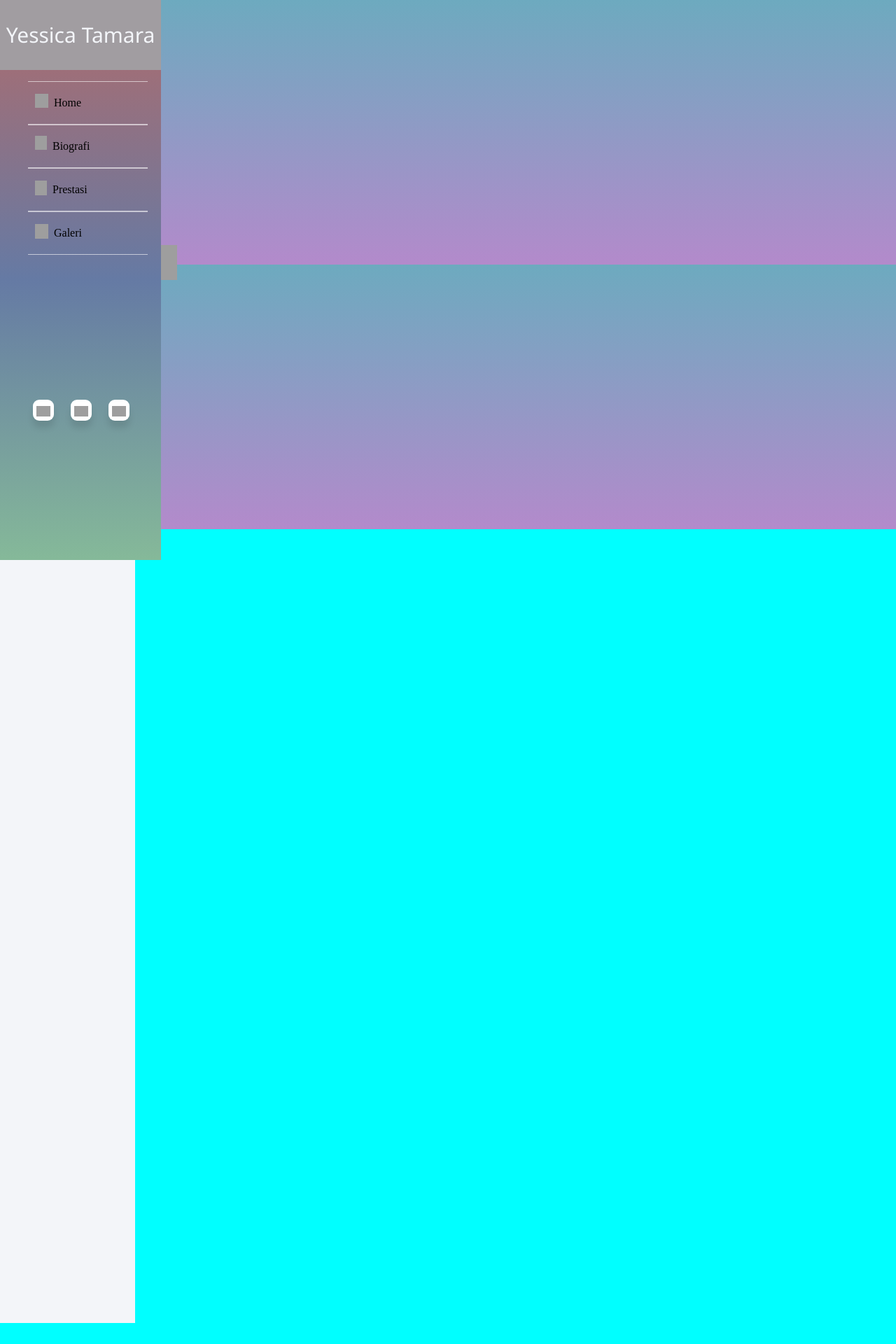
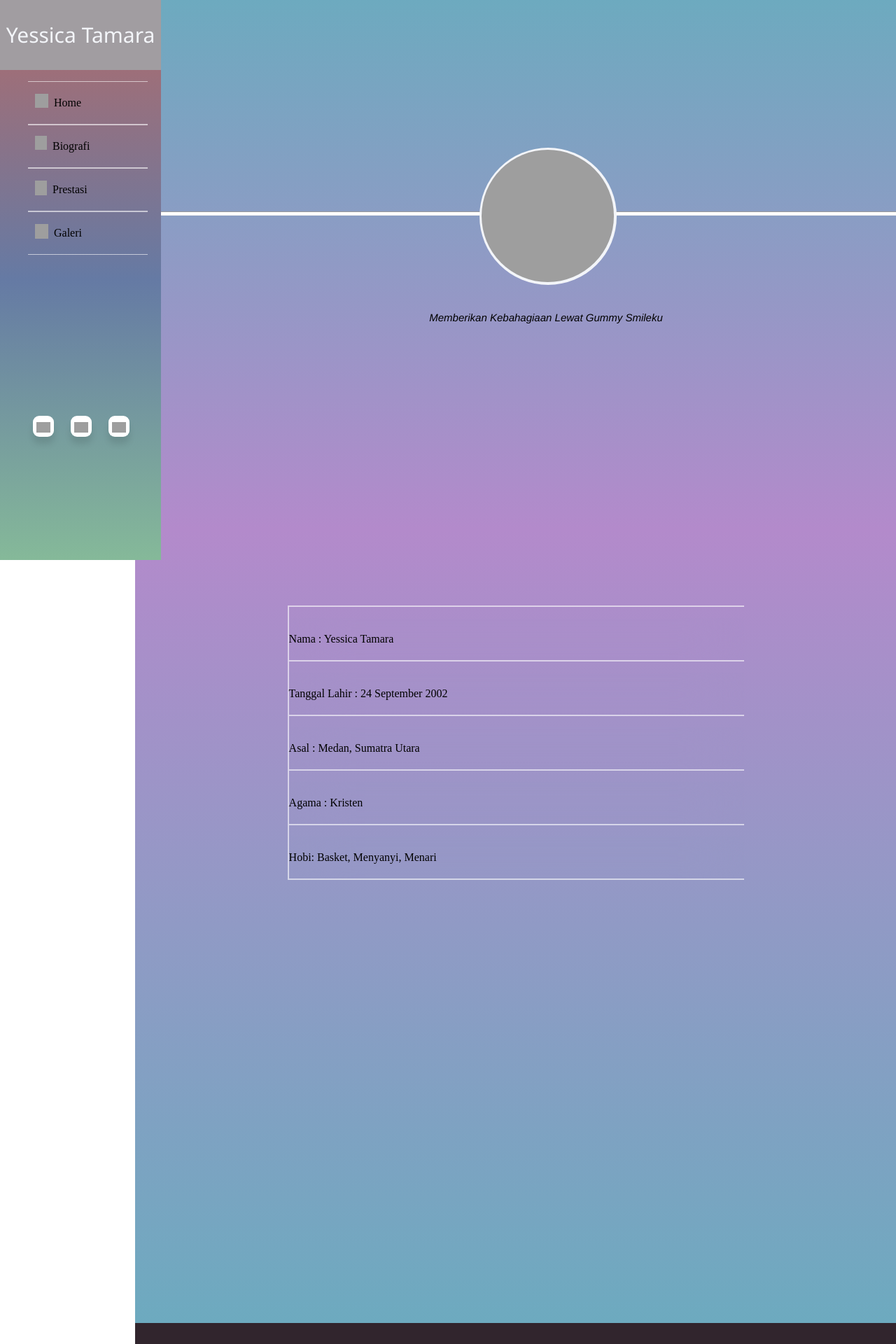
Before and after one commit to bernadustoro/platform, a PHP site: page /latihan2.html in a window 1280 px wide. Shown: the top 1920 px of the page at 70% size. Before the commit the page ends 1890 px from the top, so only its background shows below. Run offline with PHP 8.4, Linux system fonts and the light colour scheme; some libraries are stand-ins or nearby versions; grey boxes are pictures that could not be loaded.

Commit message:
isi conten home bio

```diff
--- a/latihan2/latihan2.css
+++ b/latihan2/latihan2.css
@@ -1,12 +1,11 @@
 body {
-    background-color: #f3f5f9;
     margin: 0;
-    height: 100%;
 }
 
 .wrap {
     position: relative;
     overflow-x: hidden;
+    overflow-y: hidden;
 }
 
 .side {
@@ -41,10 +40,6 @@ body {
 ul li:hover a {
     padding-left: 50px;
     background-color: rgba(0, 0, 0, 0.1);
-}
-
-.side ul li a .fa-solid {
-    width: 25px;
 }
 
 .side ul li a .imagehome {
@@ -84,7 +79,7 @@ ul li:hover a {
 }
 
 .sosialmedia {
-    margin-top: 90%;
+    margin-top: 100%;
     margin-left: 35px;
     display: flex;
 }
@@ -153,30 +148,100 @@ section {
 }
 
 .contain {
-    width: 70%;
+    width: 700%;
     height: 20cm;
-}
-
-.contain .atas {
-    width: 700%;
-    height: 10cm;
     background: linear-gradient(to bottom, #6daabf, #b38acb);
 }
 
-.contain .atas .img {
-    width: 60px;
-    height: 50px;
-    margin-top: 350px;
+.contain .atas a {
+    position: relative;
+    margin-left: 13cm;
+    width: 5.2cm;
+    height: 5.2cm;
+    background: #f3f5f9;
+    display: flex;
+    justify-content: center;
+    align-items: center;
+    border-radius: 60%;
+    margin-top: -2.8cm;
 }
 
-.contain .bawah {
-    width: 700%;
-    height: 10cm;
-    background: linear-gradient(to bottom, #6daabf, #b38acb);
+.contain .atas .img {
+    width: 5cm;
+    height: 5cm;
+    border-radius: 60%;
+    -webkit-border-radius: 60%;
+    -moz-border-radius: 60%;
+    -ms-border-radius: 60%;
+    -o-border-radius: 60%;
+    animation: fade 5s forwards;
+}
+
+.contain .atas .line {
+    margin-top: 8cm;
+    background-color: #FFFFFF;
+    width: 39cm;
+    margin-left: -1cm;
+    height: 4px;
+}
+
+.contain .atas .text {
+    margin-left: 420px;
+    margin-top: 1cm;
+    font-family: Helvetica;
+    font-size: 15px;
+    animation: fade 5s forwards;
+    position: relative;
+    white-space: nowrap;
+    overflow: hidden;
+    -webkit-animation: fade 5s forwards;
+    font-style: italic;
+}
+
+@keyframes fade {
+    from {
+        opacity: 0;
+    }
+    to {
+        opacity: 1;
+    }
 }
 
 .cont {
     width: 100%;
     height: 30cm;
-    background: aqua;
+    background: linear-gradient(to bottom, #b38acb, #6daabf);
 }
+
+.cont .tabel p {
+    text-align: justify;
+    box-sizing: border-box;
+    display: block;
+    backdrop-filter: blur(40px);
+    line-height: 60px;
+    border-bottom: 1px solid rgba(255, 255, 255, 0.6);
+    border-width: 2px;
+}
+
+.cont .tabel {
+    margin-top: 10%;
+    box-sizing: border-box;
+    border-top: 1px solid rgba(255, 255, 255, 0.6);
+    border-left: 1px solid rgba(255, 255, 255, 0.6);
+    display: block;
+    margin-left: 20%;
+    margin-right: 20%;
+    border-width: 2px;
+}
+
+.contpre {
+    width: 100%;
+    height: 30cm;
+    background: #31252d;
+}
+
+.contgal {
+    width: 100%;
+    height: 30cm;
+    background: linear-gradient(to bottom, #78235c, #7e488e);
+}
--- a/latihan2/latihan2.html
+++ b/latihan2/latihan2.html
@@ -24,7 +24,7 @@
                     <a href="#biografi"><img src="../icon/bio.png" alt="icon bio" class="imagebio">Biografi</a>
                 </li>
                 <li>
-                    <a href="#Prestasi"><img src="../icon/pre.png" alt="icon prestasi" class="imagepre">Prestasi</a>
+                    <a href="#prestasi"><img src="../icon/pre.png" alt="icon prestasi" class="imagepre">Prestasi</a>
                 </li>
                 <li>
                     <a href="#Galeri"><img src="../icon/gal.png" alt="icon galeri" class="imagegal">Galeri</a>
@@ -51,17 +51,38 @@
         <section id="Home">
             <div class="contain">
                 <div class="atas">
-                    <img src="../icon/chika1.jpeg" alt="" class="img">
+                    <hr class="line">
+                    <a href=""><img src="../icon/chika1.jpeg" alt="" class="img"></a>
+                    <p class="text"> Memberikan Kebahagiaan Lewat Gummy Smileku</p>
                 </div>
-                <div class="bawah"></div>
             </div>
         </section>
 
         <section id="biografi">
             <div class="cont">
-                <p>ssss</p>
+                <span class="tabel">
+                    <p>Nama : Yessica Tamara </p>
+                    <p>Tanggal Lahir : 24 September 2002</p>
+                    <p>Asal : Medan, Sumatra Utara</p>
+                    <p>Agama : Kristen</p>
+                    <p>Hobi: Basket, Menyanyi, Menari</p>
+                </span>
+                <span></span>
             </div>
         </section>
+
+        <section id="prestasi">
+            <div class="contpre">
+                <p></p>
+            </div>
+        </section>
+
+        <section id="Galeri">
+            <div class="contgal">
+                <p></p>
+            </div>
+        </section>
+
     </div>
 </body>
 
```
